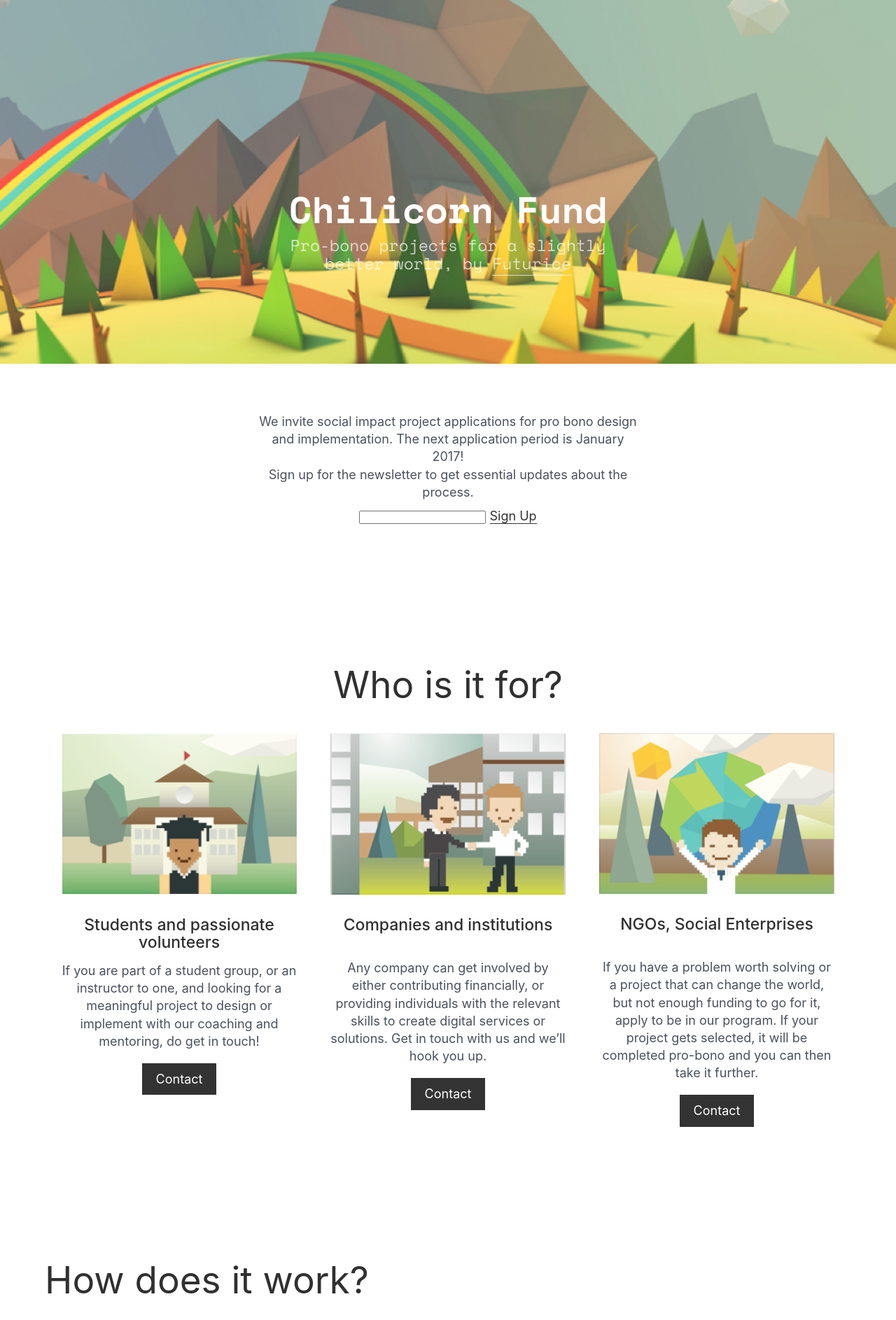
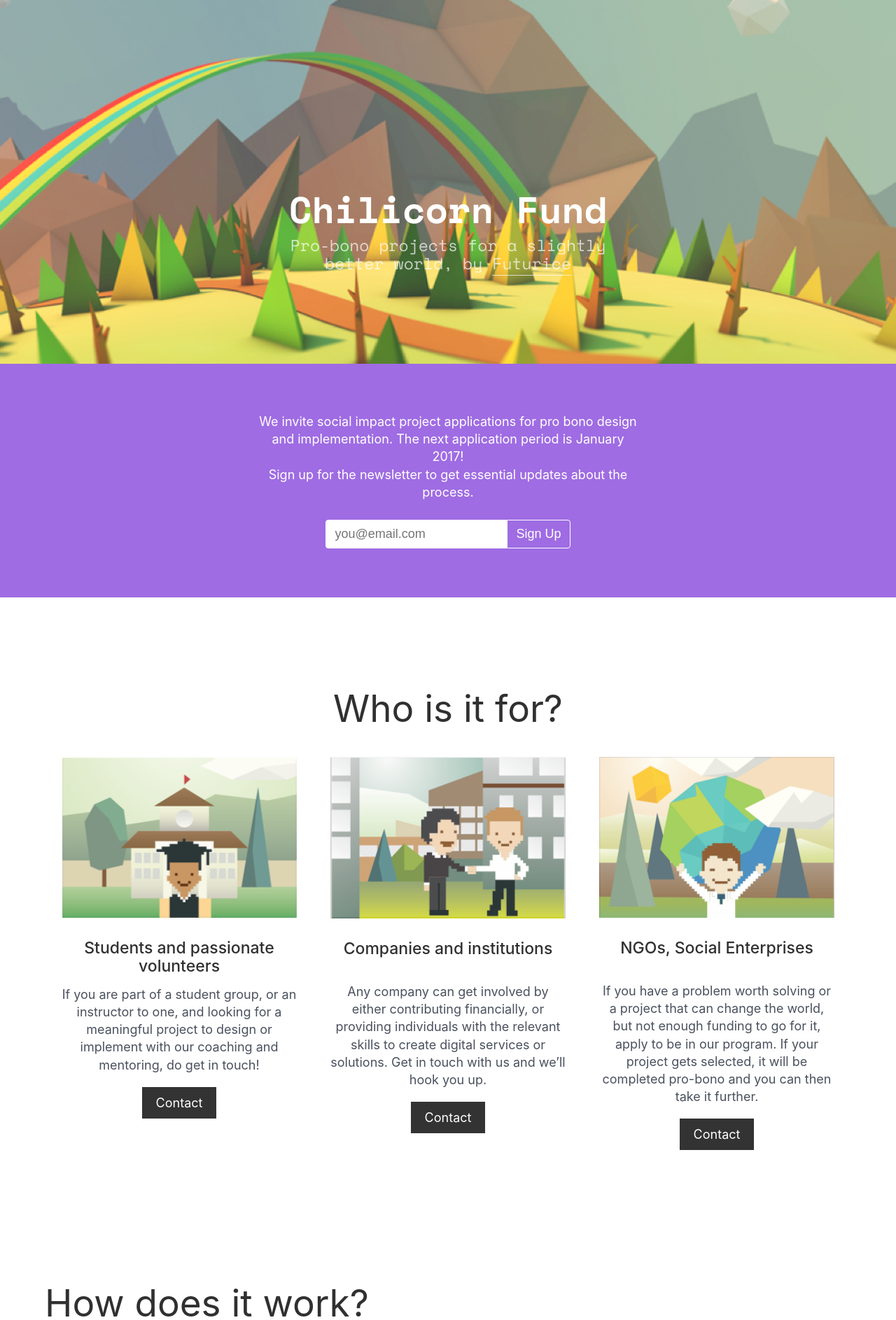
Before and after one commit to futurice/spiceprogram, a Jekyll site: the page built from chilicorn-fund/index.html, in a window 1280 px wide. Shown: the top 1887 px of the page at 70% size. Built offline with Jekyll 4.4.1, drawn with Linux system fonts in a browser that asks for light colours; nearby versions of some CDN libraries.

Commit message:
Style newsletter section

```diff
--- /dev/null
+++ b/assets/css/_form.scss
@@ -0,0 +1,30 @@
+.form__input {
+  padding: 0.5rem 0.7rem;
+  border: 1px solid white;
+  border-radius: 4px 0 0 4px;
+  font-size: 18px;
+  transition: 0.2s all;
+
+  &:focus {
+    outline: none;
+    box-shadow: 0 0 13px #603499;
+  }
+}
+
+.form__submit {
+  appearance: none;
+  border: 1px solid white;
+  padding: 0.5rem 0.7rem;
+  border-radius: 0 4px 4px 0;
+  font-size: 18px;
+  color: white;
+  background: #9f6ce3;
+  cursor: pointer;
+
+  &:active, &:focus {
+    outline: none;
+    background: white;
+    color: #9f6ce3;
+    border-color: white;
+  }
+}
--- a/assets/css/_fund.scss
+++ b/assets/css/_fund.scss
@@ -17,6 +17,16 @@
   .container {
     margin-top: 150px;
   }
+}
+
+/****** NEWSLETTER ******/
+.newsletter {
+  background: #9F6CE3;
+  color: white;
+}
+
+.sign-up {
+  margin-top: 1rem;
 }
 
 /******  WHO FOR ********/
--- a/assets/css/css.scss
+++ b/assets/css/css.scss
@@ -19,6 +19,7 @@
   text-align: center;
 }
 
+@import "form";
 
 %clearfix {
     *zoom: 1;
--- a/chilicorn-fund/index.html
+++ b/chilicorn-fund/index.html
@@ -65,14 +65,13 @@
 
 <section class="newsletter">
   <div class="container">
-    <p> We invite social impact project applications for pro bono design and implementation. The next application period is January 2017!<br>
+    <p>
+      We invite social impact project applications for pro bono design and implementation. The next application period is January 2017!<br />
       Sign up for the newsletter to get essential updates about the process.
     </p>
-    <div class="sign-up">
-      <input type="text">
-      <a class="button">Sign Up</a>
-    </div>
-
+    <form class="sign-up form">
+      <input class="form__input" type="text" placeholder="you@email.com" /><input class="form__submit" type="submit" value="Sign Up" />
+    </form>
   </div>
 </section>
 
```
